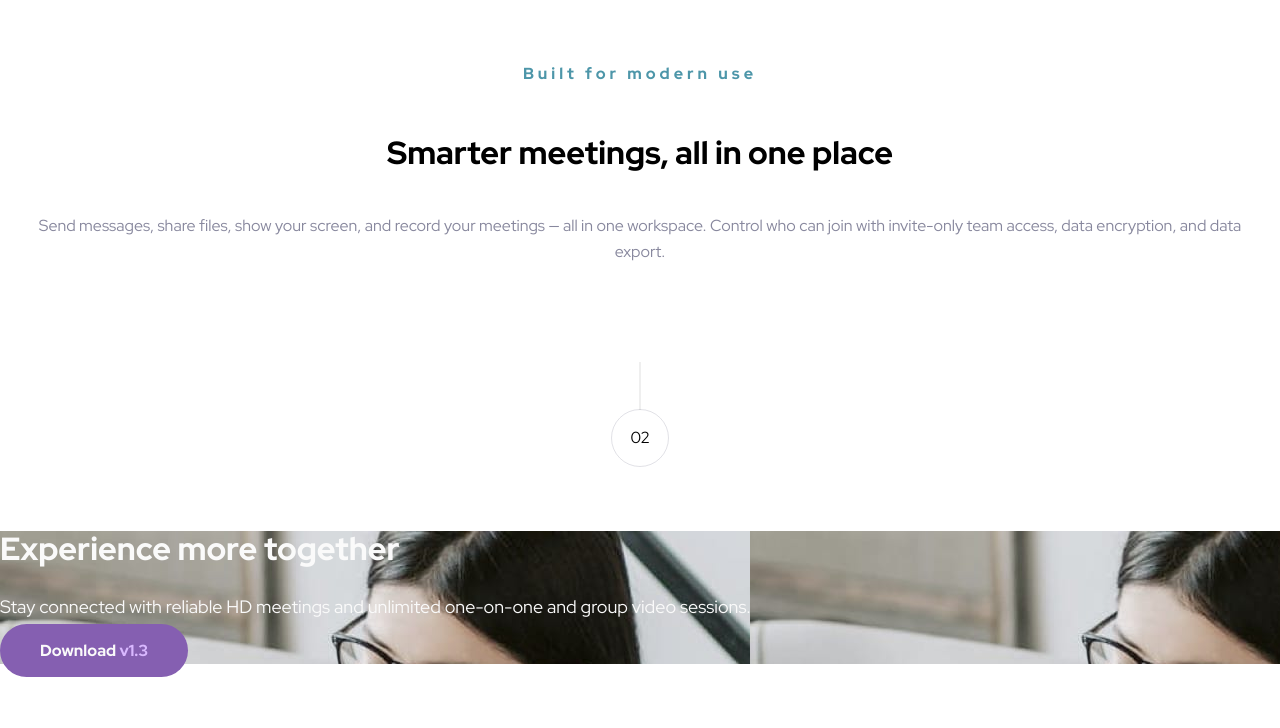
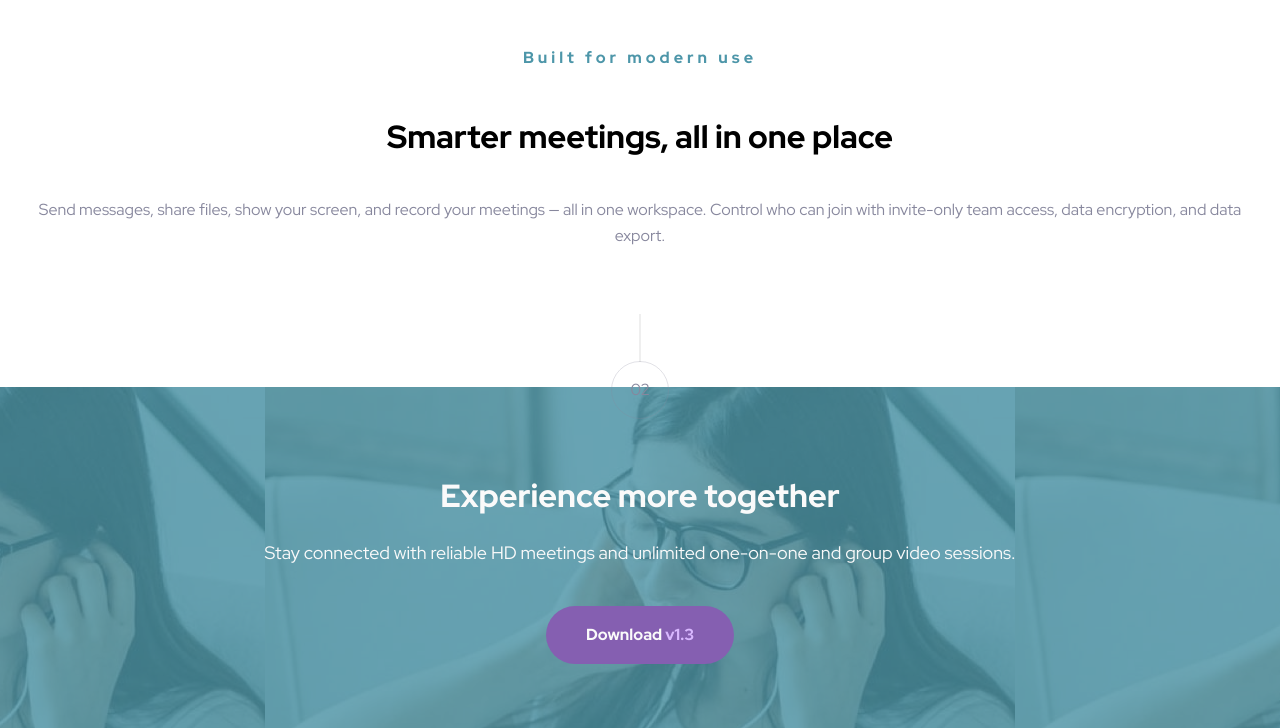
Before and after one commit to cwwittor/meet-landing-page, a plain HTML site: page src/index.html in a window 1280 px wide. Shown: the part 1978-2706 px from the top of the page. Before the commit the page ends 2655 px from the top, so only its background shows below. Drawn offline with Linux system fonts and the light colour scheme.

Commit message:
Mobile formatting done.

```diff
--- a/src/index.html
+++ b/src/index.html
@@ -82,14 +82,16 @@
       </p>
     </div>
 
-    <div class="center-circle">
+    <div class="flush-center-circle grey-text">
       <span class="paragraph-text border-circle">02</span>
     </div>
 
     <div class="background-img">
       <h2 class="header-s-text white-text">Experience more together</h2>
 
-      <p class="paragraph-w-text white-text">
+      <p
+        class="paragraph-w-text white-text remove-top-margin small-bottom-margin"
+      >
         Stay connected with reliable HD meetings and unlimited one-on-one and
         group video sessions.
       </p>
--- a/src/style.css
+++ b/src/style.css
@@ -37,7 +37,26 @@ body {
 }
 
 .background-img {
+  display: flex;
+  flex-direction: column;
+  justify-content: center;
+  align-items: center;
+  text-align: center;
+  box-shadow: inset 0 0 0 1000px rgba(77, 150, 169, 0.8);
   background-image: url("./assets/mobile/image-footer.jpg");
+  background-position: center top;
+  padding: 4rem 2rem 4rem 2rem;
+  z-index: 1;
+}
+
+.flush-center-circle {
+  margin: 6rem 0 -2rem 0;
+  display: flex;
+  justify-content: center;
+  align-content: center;
+  background-color: white;
+  z-index: 2;
+  /* position: absolute; */
 }
 
 .white-text {
@@ -61,7 +80,7 @@ body {
 }
 
 .center-circle {
-  margin: 8rem 0 4rem 0;
+  margin: 7rem 0 4rem 0;
   display: flex;
   justify-content: center;
   align-content: center;
@@ -133,6 +152,13 @@ body {
   margin: 0.5rem 0 1rem 0;
   font-weight: var(--font-weight-medium);
 }
+.remove-top-margin {
+  margin-top: 0;
+}
+
+.small-bottom-margin {
+  margin-bottom: 2.5rem;
+}
 
 .header-text {
   margin: 1rem 1.5rem 1rem 1.5rem;
```
